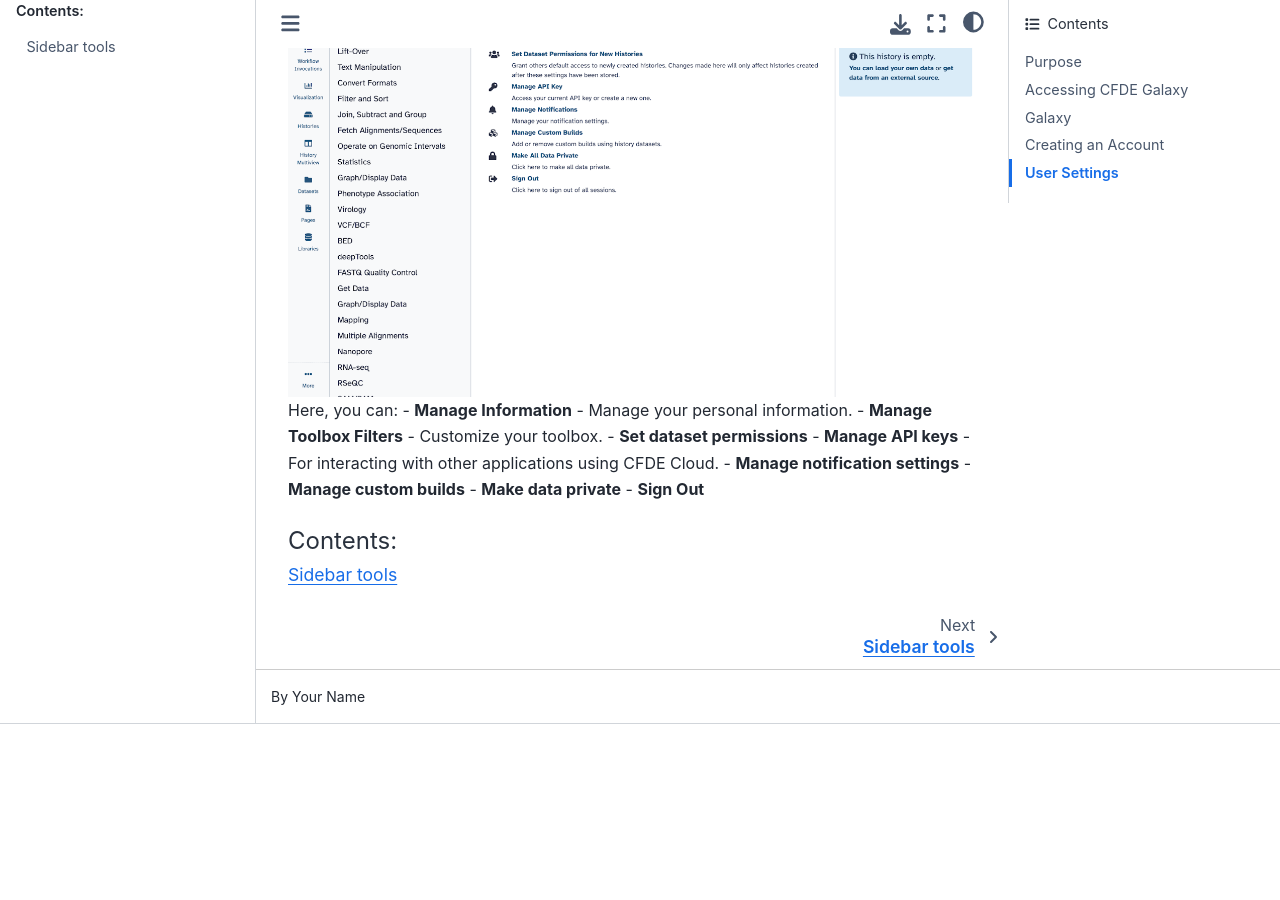
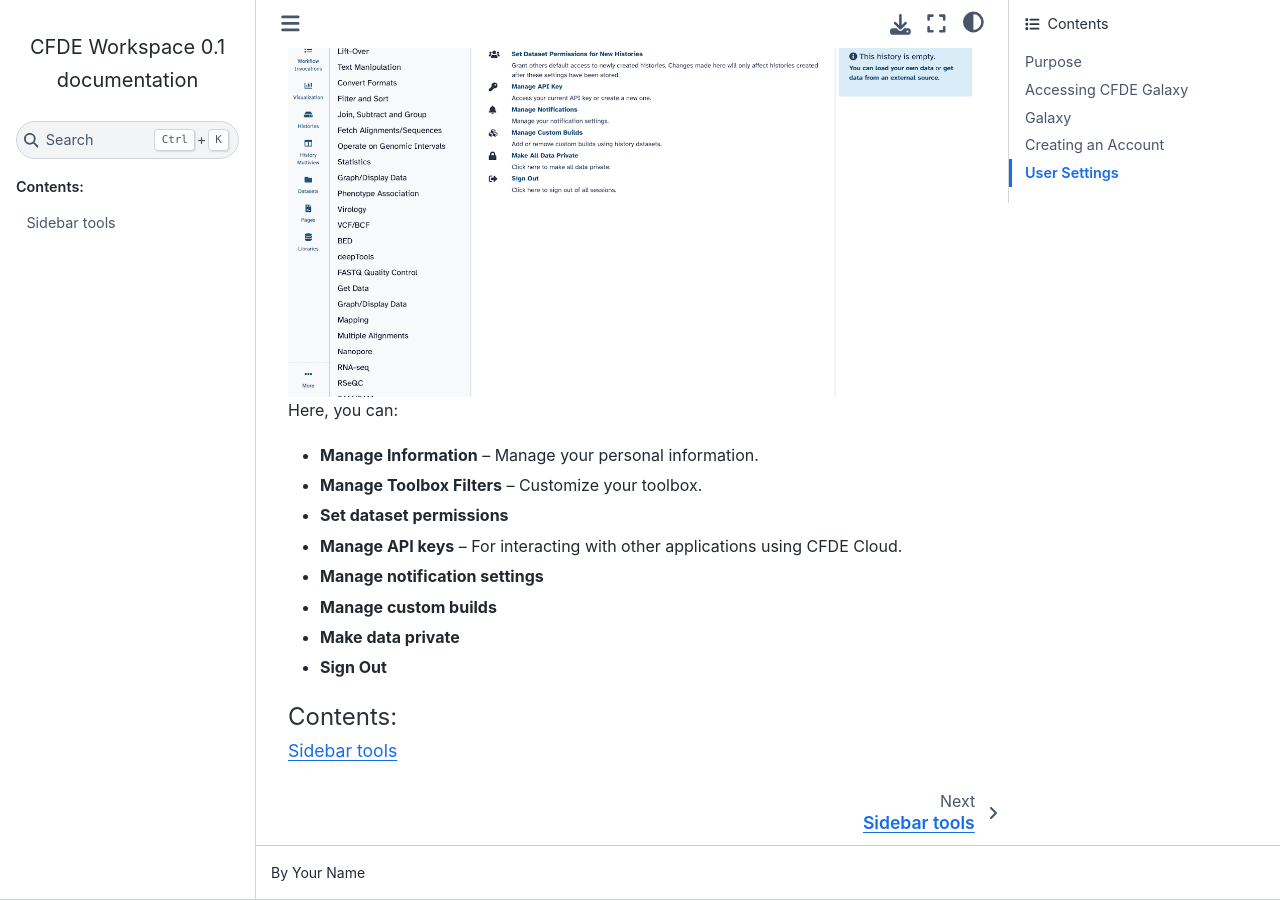
Before and after one commit to kscnl1n/CWIC-rtd, a Sphinx documentation site: the page built from docs/index.rst, in a window 1280 px wide and 900 px high, scrolled down 3319 px. Built offline with Sphinx 7.4.7 and the Sphinx Book theme 1.1.4, drawn with Linux system fonts in a browser that asks for light colours; before the commit the page ends 4043 px from its top, so only the background shows below that.

Commit message:
fixing screenshots (user preferences)

```diff
--- a/docs/index.rst
+++ b/docs/index.rst
@@ -61,15 +61,15 @@ To change anything about your account, you need to go into your account settings
    :width: 1200px
 
 Here, you can:
-- **Manage Information** - Manage your personal information.
-- **Manage Toolbox Filters** - Customize your toolbox.
+
+- **Manage Information** – Manage your personal information.
+- **Manage Toolbox Filters** – Customize your toolbox.
 - **Set dataset permissions**
-- **Manage API keys** - For interacting with other applications using CFDE Cloud.
+- **Manage API keys** – For interacting with other applications using CFDE Cloud.
 - **Manage notification settings**
 - **Manage custom builds**
 - **Make data private**
 - **Sign Out**
-
 
 
 
```
